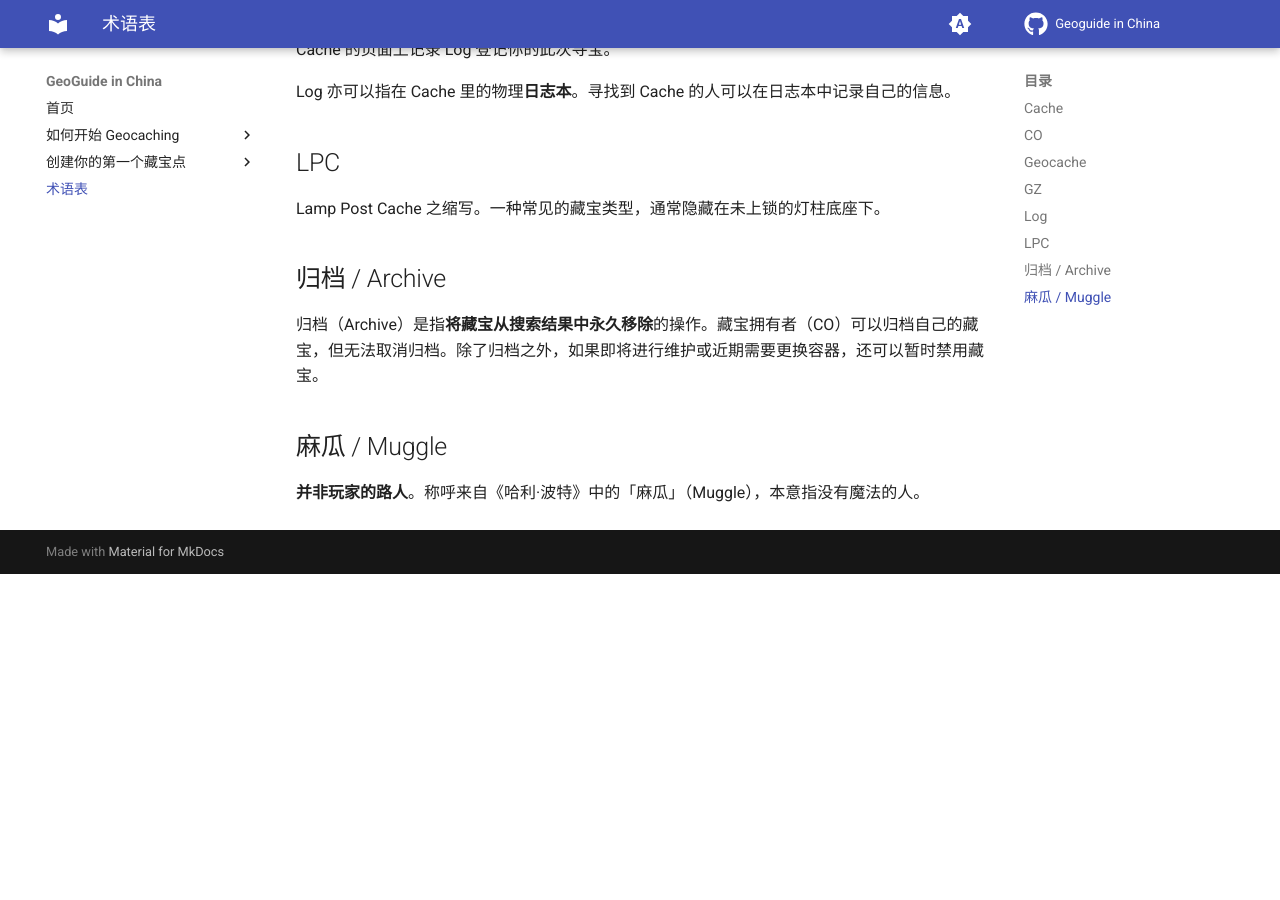
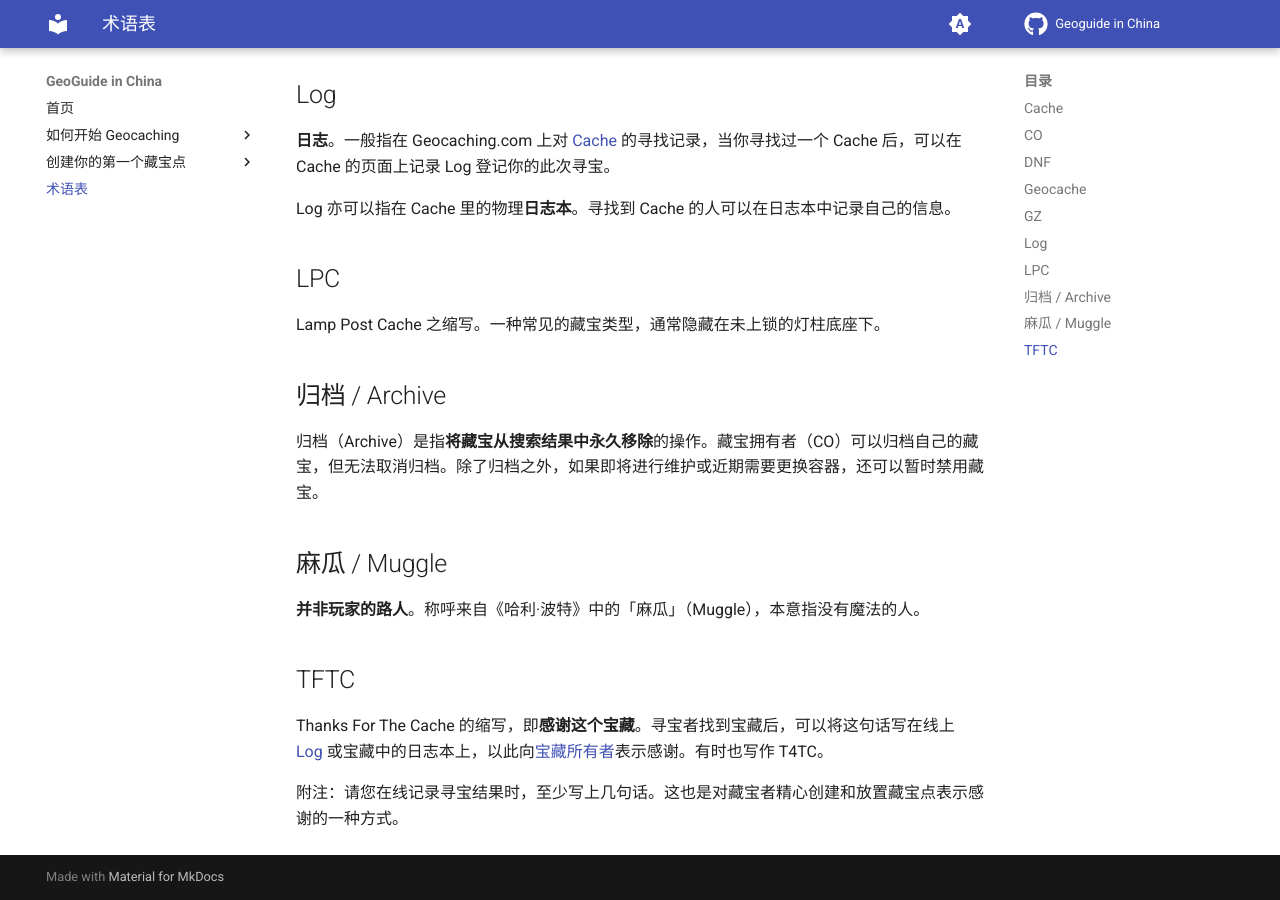
Before and after one commit to Konano/geoguide-in-china, an MkDocs documentation site: the page built from docs/glossary.md, in a window 1280 px wide and 900 px high, scrolled down 802 px. Built offline with MkDocs 1.6.1 and Material for MkDocs 9.7.7, drawn with Linux system fonts in a browser that asks for light colours; comment, search, counter and statistics services are not loaded; before the commit the page ends 1376 px from its top, so only the background shows below that; some of the changed text lies outside the part shown.

Commit message:
新增术语：DNF、TFTC (#8)
* 新增术语：DNF、TFTC

* Apply suggestions from code review

Co-authored-by: Nano <nanoapezlk@gmail.com>

---------

Co-authored-by: Nano <nanoapezlk@gmail.com>

```diff
--- a/docs/glossary.md
+++ b/docs/glossary.md
@@ -9,6 +9,10 @@
 ## CO
 
 [Cache](#geocache) Owner 之缩写，即**宝藏所有者**。
+
+## DNF
+
+Did Not Find 的缩写，即**没有找到**。指寻宝者未能找到藏宝，记录于线上 [Log](#log)。
 
 ## Geocache
 
@@ -35,3 +39,9 @@
 ## 麻瓜 / Muggle
 
 **并非玩家的路人**。称呼来自《哈利·波特》中的「麻瓜」（Muggle），本意指没有魔法的人。
+
+## TFTC
+
+Thanks For The Cache 的缩写，即**感谢这个宝藏**。寻宝者找到宝藏后，可以将这句话写在线上 [Log](#log) 或宝藏中的日志本上，以此向[宝藏所有者](#co)表示感谢。有时也写作 T4TC。
+
+附注：请您在线记录寻宝结果时，至少写上几句话。这也是对藏宝者精心创建和放置藏宝点表示感谢的一种方式。
```
